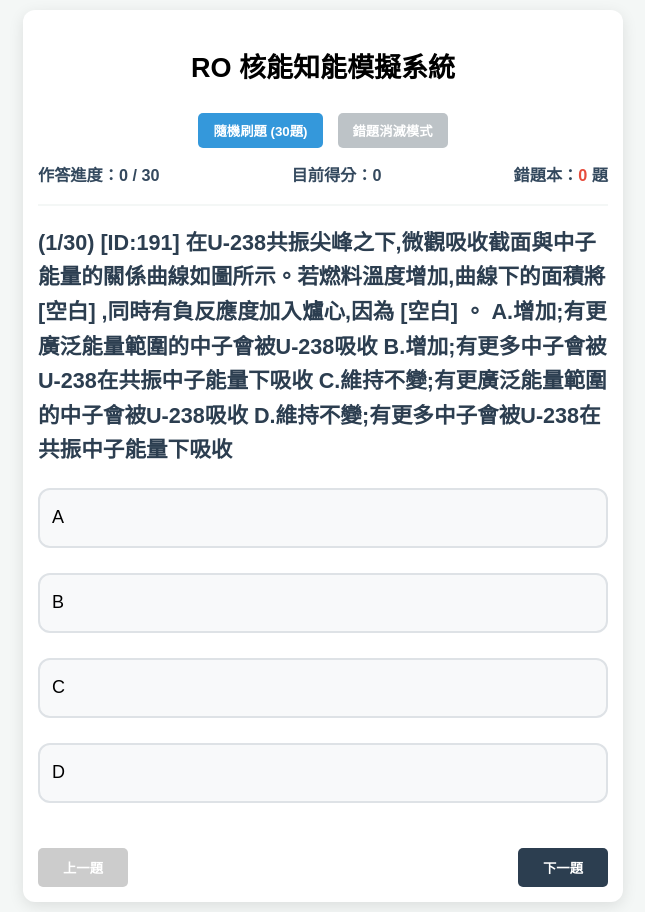
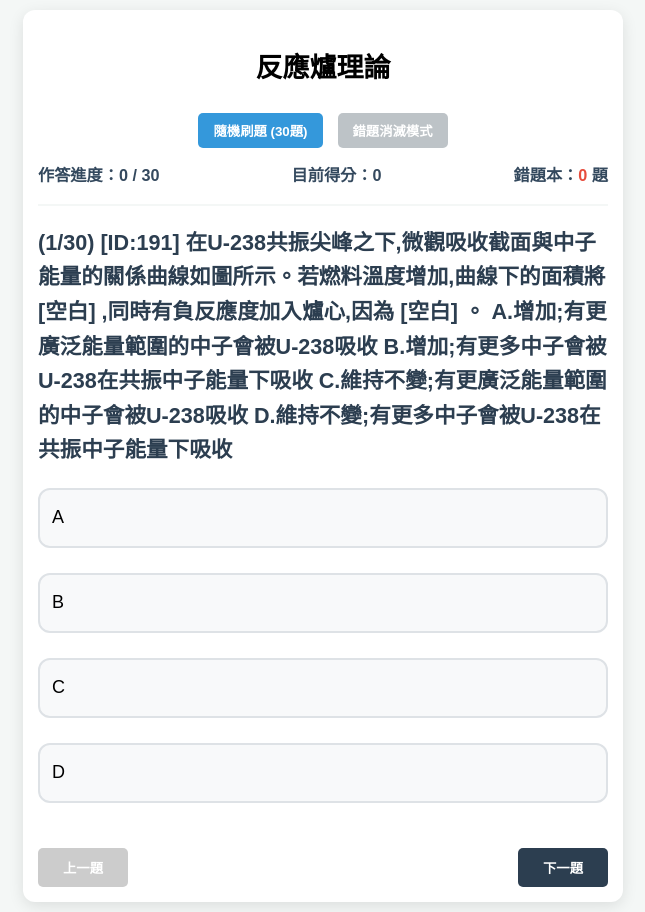
Before and after one commit to wei120720/-, a plain HTML site: page index.html in a window 1280 px wide. Shown: the whole page, without its empty margins (317-962 px from the left). Drawn offline with nearby package versions, Linux system fonts and the light colour scheme.

Commit message:
Update index.html

```diff
--- a/index.html
+++ b/index.html
@@ -3,7 +3,7 @@
 <head>
     <meta charset="UTF-8">
     <meta name="viewport" content="width=device-width, initial-scale=1.0">
-    <title>RO 核能知能模擬系統 (30題衝刺版)</title>
+    <title>反應爐理論 (30題衝刺版)</title>
     <meta name="viewport" content="width=device-width, initial-scale=1.0, maximum-scale=1.0, user-scalable=no">
     <script src="questions.js"></script>
     <script id="MathJax-script" async src="https://cdn.jsdelivr.net/npm/mathjax@3/es5/tex-mml-chtml.js"></script>
@@ -76,7 +76,7 @@ body {
 
 <div class="container">
     <div class="header">
-        <h2>RO 核能知能模擬系統</h2>
+        <h2>反應爐理論</h2>
         <div class="mode-controls">
             <button id="btn-normal" class="mode-btn active" onclick="startSession('normal')">隨機刷題 (30題)</button>
             <button id="btn-mistake" class="mode-btn mistake-mode" onclick="startSession('mistake')">錯題消滅模式</button>
```
